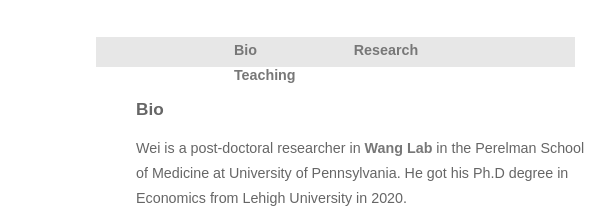
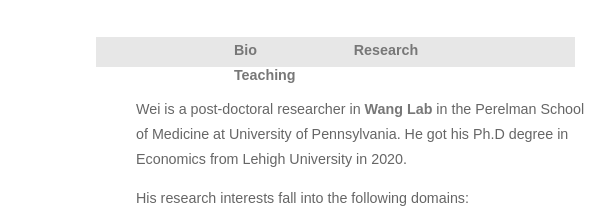
Before and after one commit to wef216/wef2162.github.io, a plain HTML site: page index.html in a window 1280 px wide. Shown: the part 103-326 px from the top of the page, 488-1103 px from the left. Drawn offline with Linux system fonts and the light colour scheme.

Commit message:
Update index.html

```diff
--- a/index.html
+++ b/index.html
@@ -46,7 +46,7 @@
            </ul>
         </div>
 
-          <h1 style="margin-top:30px;"> Bio </h1>
+          <h1 style="margin-top:30px;">  </h1>
 
         <p> Wei is a post-doctoral researcher in <a class = "format" href = "https://www.med.upenn.edu/wanglab/"> Wang Lab</a> in the Perelman School of Medicine at University of Pennsylvania.
             He got his Ph.D degree in Economics from Lehigh University in 2020.
```
